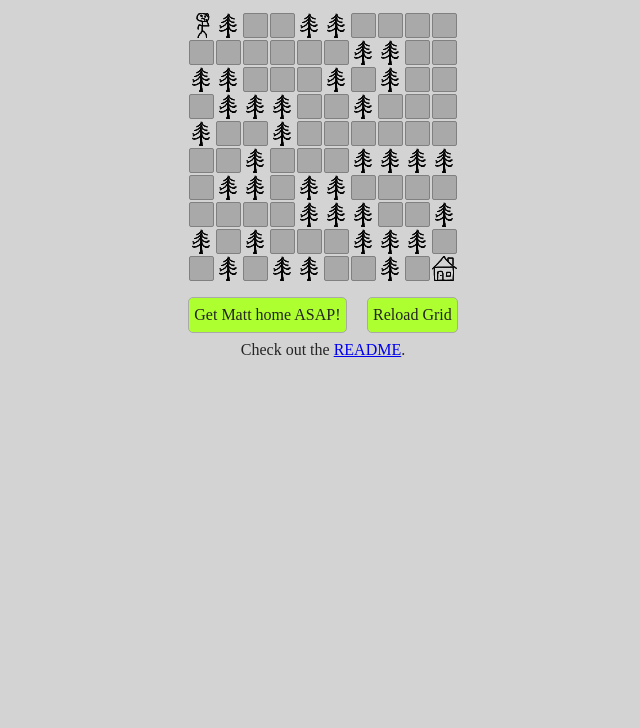
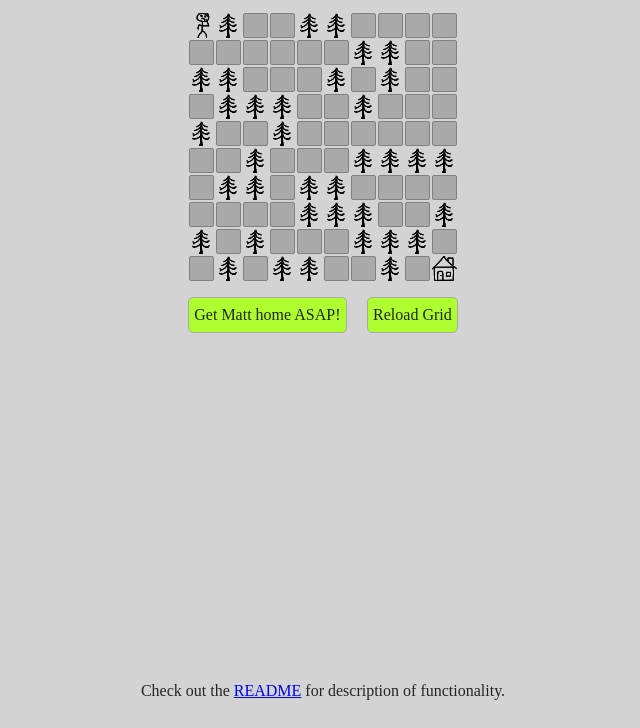
Before and after one commit to matthew-r-clark/dijkstra_implementation, a plain HTML site: page index.html in a window 1280 px wide. Shown: the part 72-800 px from the top of the page, without its empty margins (317-957 px from the left). Drawn offline with nearby package versions, Linux system fonts and the light colour scheme.

Commit message:
reformat footer and page layout

```diff
--- a/index.html
+++ b/index.html
@@ -9,6 +9,7 @@
   <script src="dijkstra.js"></script>
 </head>
 <body>
+  <main>
     <h1>Help Matt get home!</h1>
     <div id="grid-size-chooser">
       <label for="grid-size">Grid Size:
@@ -30,7 +31,8 @@
     </div>
 
     <p id="message"></p>
+  </main>
 
-  <footer>Check out the <a target="blank" href="https://github.com/matthew-r-clark/dijkstra_implementation/blob/master/README.md">README</a>.</footer>
+  <footer>Check out the <a target="blank" href="https://github.com/matthew-r-clark/dijkstra_implementation/blob/master/README.md">README</a> for description of functionality.</footer>
 </body>
 </html>
--- a/style.css
+++ b/style.css
@@ -1,6 +1,10 @@
 body {
   background-color: lightgray;
   color: rgb(36, 36, 36);
+  display: flex;
+  flex-direction: column;
+  justify-content: space-between;
+  text-align: center;
 }
 
 h1 {
@@ -13,8 +17,8 @@ select {
   border-radius: 2px;
 }
 
-p, footer {
-  text-align: center;
+footer {
+  margin-bottom: 25px;
 }
 
 #grid-size-chooser {
```
Lines whose indentation alone changed are shown as unchanged.
